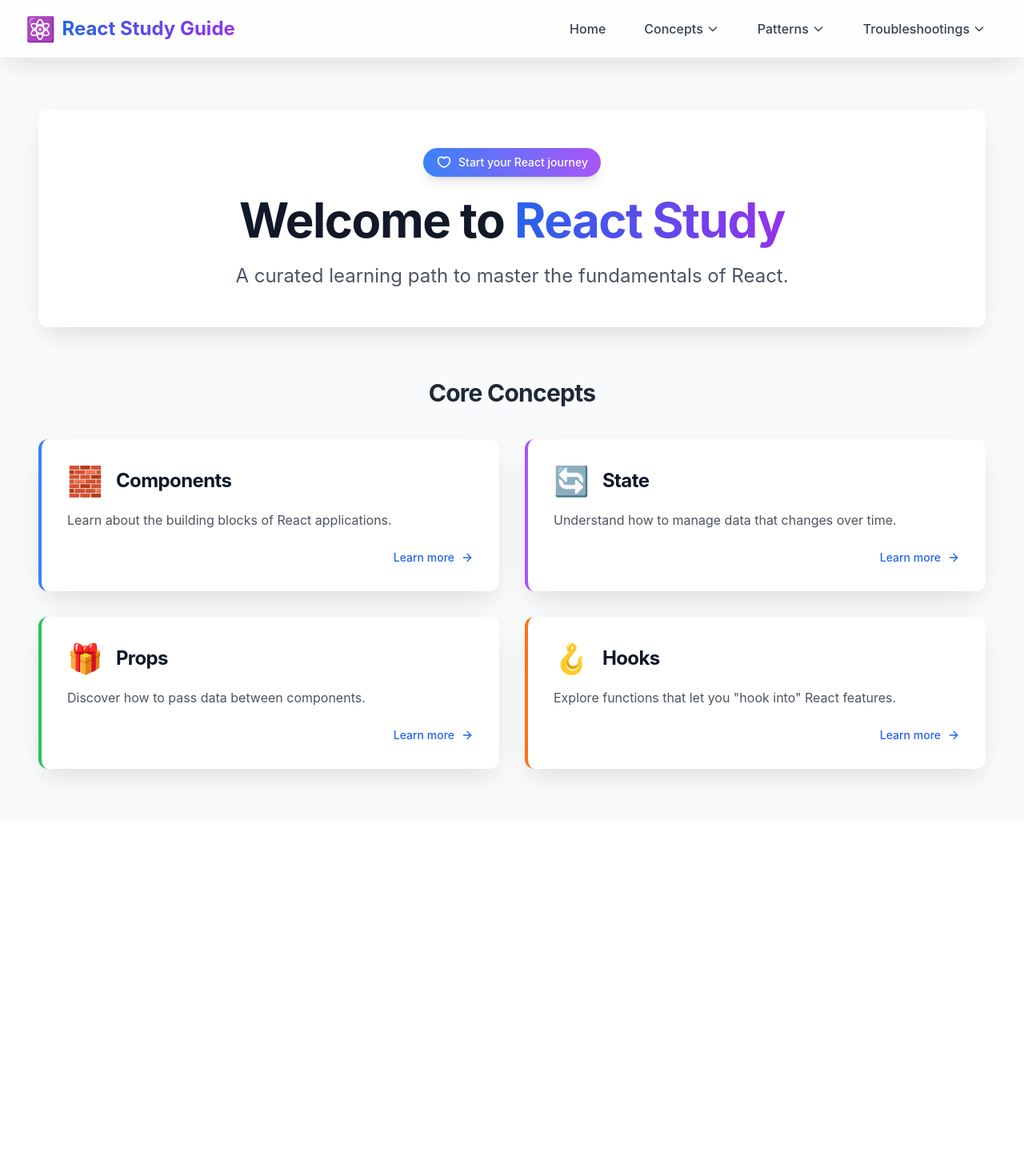
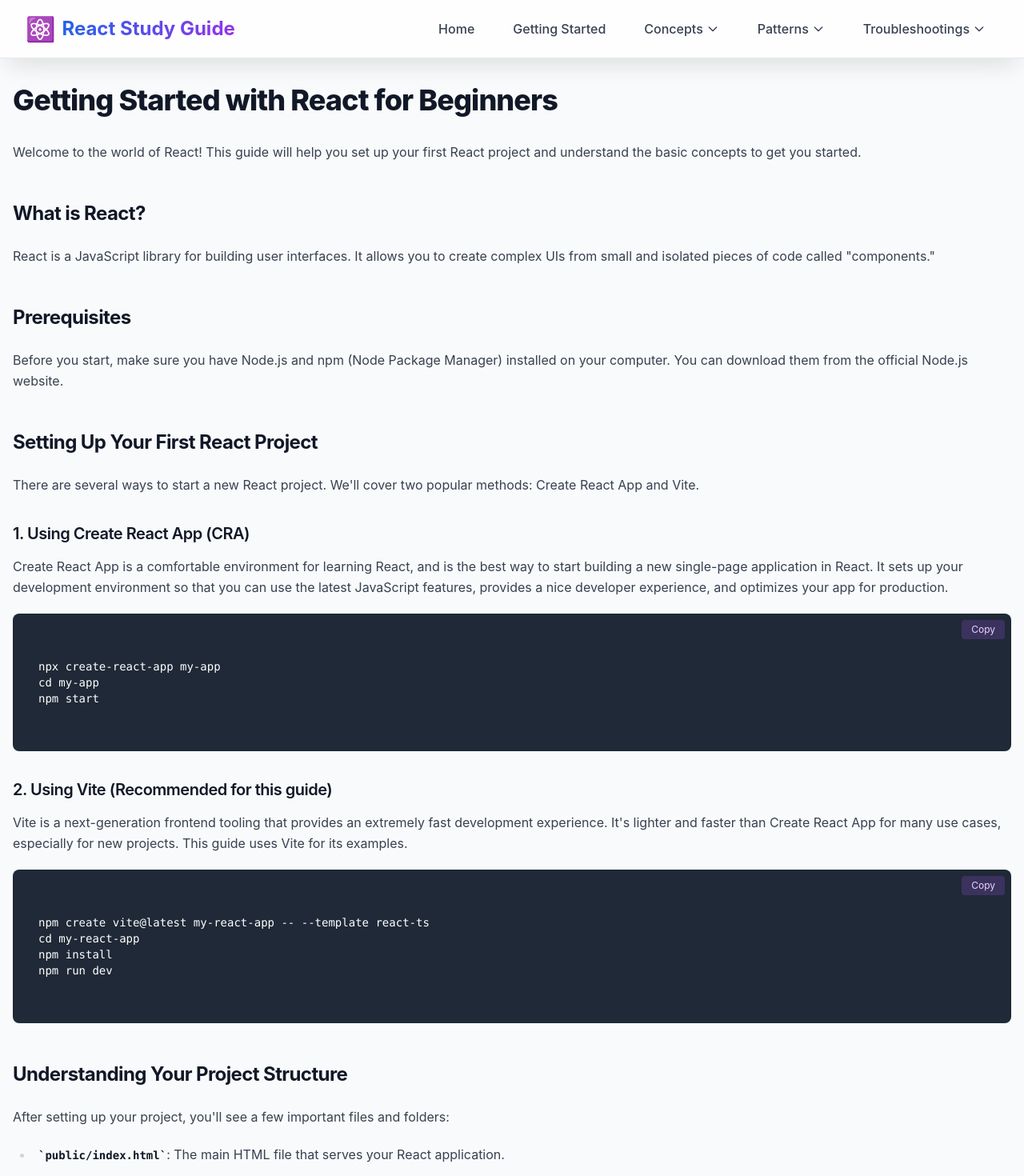
Before and after one commit to jeonck/react-study-guide, a React (Vite) app: page /#/concepts/getting-started in a window 1280 px wide. Before the commit this address led to /#/. Shown: the top 1470 px of the page at 80% size. Before the commit the page ends 1025 px from the top, so only its background shows below. Built offline with nearby package versions, Linux system fonts and the light colour scheme.

Commit message:
Refactor: Move Getting Started to independent menu; Fix: CodeBlock styling

```diff
--- a/src/App.tsx
+++ b/src/App.tsx
@@ -5,6 +5,7 @@
 import State from './pages/Concepts/State';
 import Props from './pages/Concepts/Props';
 import Hooks from './pages/Concepts/Hooks';
+import GettingStarted from './pages/Concepts/GettingStarted';
 import ImportResolveError from './pages/Troubleshootings/ImportResolveError';
 import UnexpectedTokenError from './pages/Troubleshootings/UnexpectedTokenError';
 import JsxSyntaxInCodeBlocks from './pages/Troubleshootings/JsxSyntaxInCodeBlocks';
@@ -23,6 +24,7 @@
         <main className="container mx-auto px-4 py-8 max-w-7xl">
           <Routes>
             <Route path="/" element={<Home />} />
+            <Route path="/concepts/getting-started" element={<GettingStarted />} />
             <Route path="/concepts/components" element={<Components />} />
             <Route path="/concepts/state" element={<State />} />
             <Route path="/concepts/props" element={<Props />} />
--- a/src/components/CodeBlock.tsx
+++ b/src/components/CodeBlock.tsx
@@ -15,7 +15,7 @@
 
   return (
     <div className="relative bg-gray-800 rounded-lg p-4 my-4">
-      <pre className="text-white font-mono text-sm overflow-x-auto">
+      <pre className="!bg-gray-800 !text-white font-mono text-sm overflow-x-auto">
         <code>{code}</code>
       </pre>
       <button
--- a/src/components/Navbar.tsx
+++ b/src/components/Navbar.tsx
@@ -62,6 +62,7 @@
           {/* Desktop Menu */}
           <div className="hidden md:flex items-center space-x-4">
             <NavLink to="/">Home</NavLink>
+            <NavLink to="/concepts/getting-started">Getting Started</NavLink>
             <div className="relative" ref={conceptsMenuRef}>
               <button
                 onClick={toggleConceptsMenu}
@@ -141,6 +142,7 @@
         <div className="md:hidden bg-white/95 backdrop-blur-md border-t border-gray-200 animate-fadeIn">
           <div className="px-4 pt-2 pb-4 space-y-2">
             <MobileNavLink to="/">Home</MobileNavLink>
+            <MobileNavLink to="/concepts/getting-started">Getting Started</MobileNavLink>
             <div className="relative">
               <button onClick={toggleConceptsMenu} className="w-full text-left block px-4 py-3 rounded-lg text-base font-medium text-gray-800 hover:bg-gradient-to-r hover:from-blue-50 hover:to-purple-50 transition-all duration-200">
                 Concepts
--- /dev/null
+++ b/src/pages/Concepts/GettingStarted.tsx
@@ -0,0 +1,75 @@
+import CodeBlock from '../../components/CodeBlock';
+
+const GettingStarted = () => {
+  const createReactAppCode = `npx create-react-app my-app
+cd my-app
+npm start`;
+
+  const viteReactCode = `npm create vite@latest my-react-app -- --template react-ts
+cd my-react-app
+npm install
+npm run dev`;
+
+  return (
+    <div className="prose max-w-none">
+      <h1>Getting Started with React for Beginners</h1>
+      <p>
+        Welcome to the world of React! This guide will help you set up your first React project and understand the basic concepts to get you started.
+      </p>
+
+      <h2>What is React?</h2>
+      <p>
+        React is a JavaScript library for building user interfaces. It allows you to create complex UIs from small and isolated pieces of code called "components."
+      </p>
+
+      <h2>Prerequisites</h2>
+      <p>
+        Before you start, make sure you have Node.js and npm (Node Package Manager) installed on your computer. You can download them from the official Node.js website.
+      </p>
+
+      <h2>Setting Up Your First React Project</h2>
+      <p>
+        There are several ways to start a new React project. We'll cover two popular methods: Create React App and Vite.
+      </p>
+
+      <h3>1. Using Create React App (CRA)</h3>
+      <p>
+        Create React App is a comfortable environment for learning React, and is the best way to start building a new single-page application in React. It sets up your development environment so that you can use the latest JavaScript features, provides a nice developer experience, and optimizes your app for production.
+      </p>
+      <CodeBlock code={createReactAppCode} />
+
+      <h3>2. Using Vite (Recommended for this guide)</h3>
+      <p>
+        Vite is a next-generation frontend tooling that provides an extremely fast development experience. It's lighter and faster than Create React App for many use cases, especially for new projects. This guide uses Vite for its examples.
+      </p>
+      <CodeBlock code={viteReactCode} />
+
+      <h2>Understanding Your Project Structure</h2>
+      <p>
+        After setting up your project, you'll see a few important files and folders:
+      </p>
+      <ul>
+        <li><code>public/index.html</code>: The main HTML file that serves your React application.</li>
+        <li><code>src/index.tsx</code> (or <code>src/main.tsx</code>): The entry point of your React application. It renders your main App component into the HTML.</li>
+        <li><code>src/App.tsx</code>: Your main application component. This is where you'll start building your UI.</li>
+        <li><code>src/components/</code>: A folder where you'll typically store reusable UI components.</li>
+      </ul>
+
+      <h2>Your First Component</h2>
+      <p>
+        In React, everything is a component. A component is a JavaScript function that returns JSX (JavaScript XML), which is a syntax extension for JavaScript that looks like HTML.
+      </p>
+      <CodeBlock code={`function Welcome(props) {
+  return <h1>Hello, {props.name}</h1>;
+}
+
+// Usage: <Welcome name="Sara" />`} />
+
+      <p>
+        Now you're ready to dive deeper into React concepts! Explore the other sections of this guide to learn more.
+      </p>
+    </div>
+  );
+};
+
+export default GettingStarted;
```
